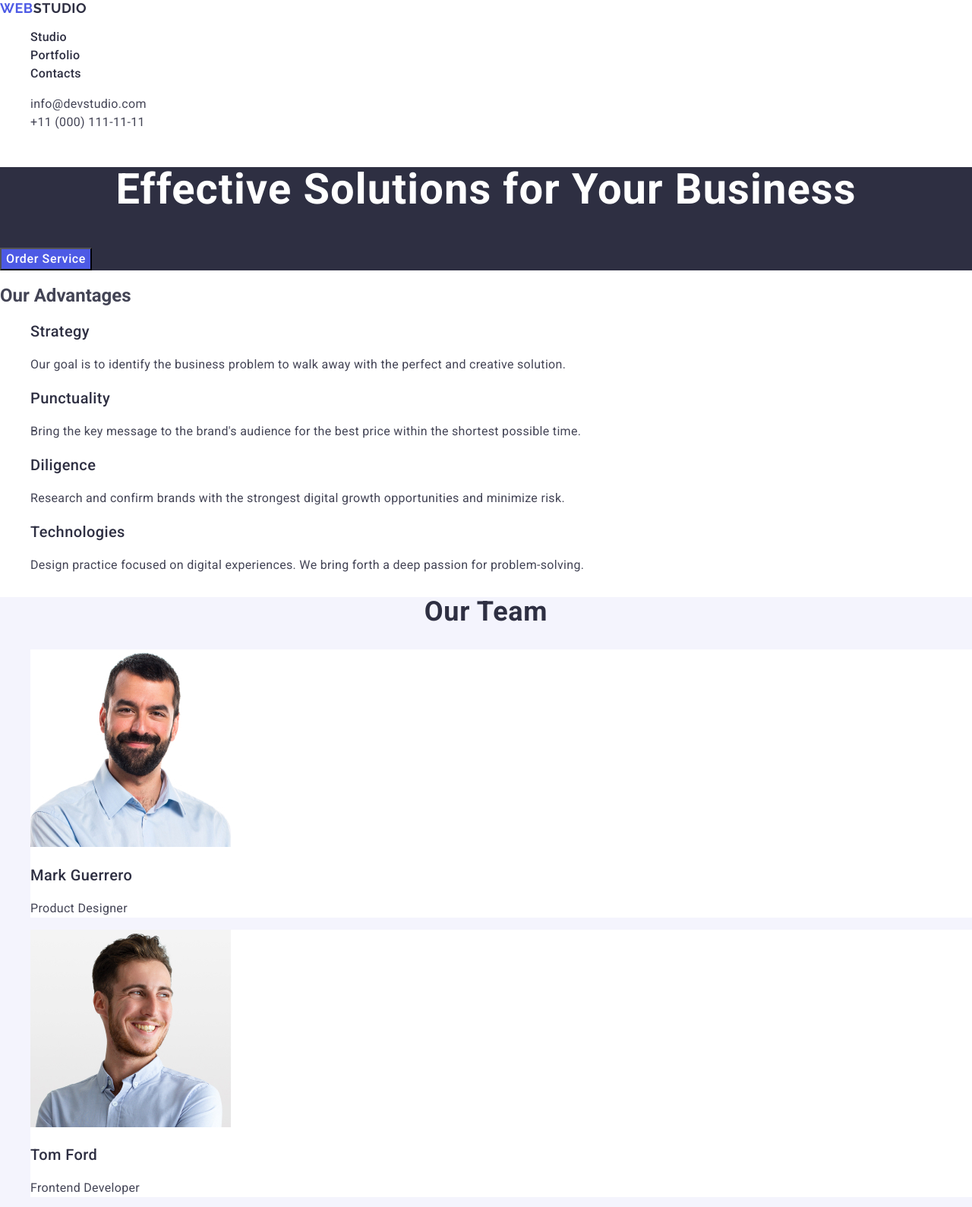
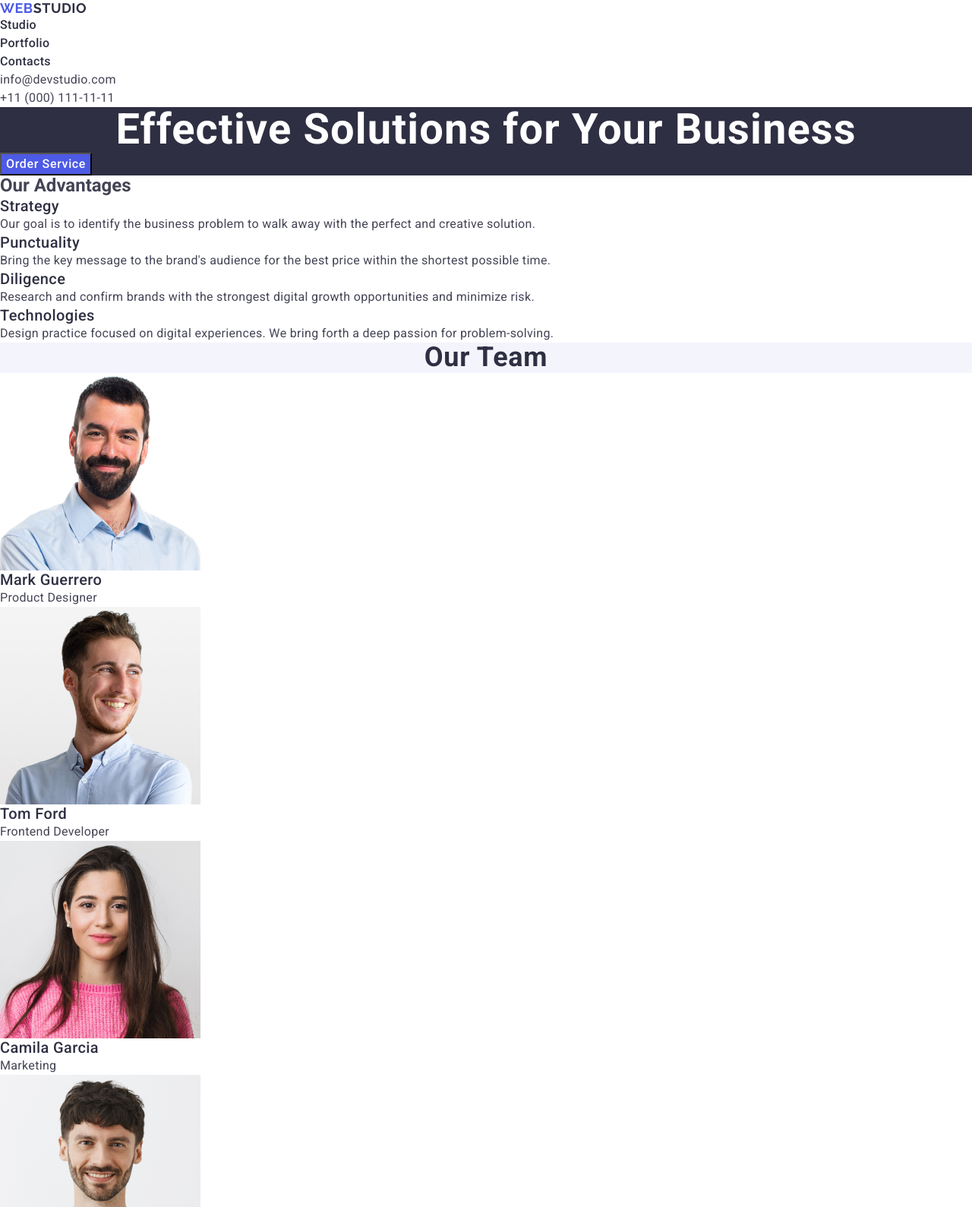
Before and after one commit to Alex-coder24/goit-markup-hw-06, a plain HTML site: page index.html in a window 1280 px wide. Shown: the top 1589 px of the page at 76% size. Drawn offline with nearby package versions, Linux system fonts and the light colour scheme.

Commit message:
add global style

```diff
--- a/css/stules.css
+++ b/css/stules.css
@@ -6,11 +6,33 @@ body {
 a {
   text-decoration: none;
 }
-ul {
+ul,
+ol {
   list-style-type: none;
+  margin: 0;
+  padding: 0;
+}
+img {
+  display: block;
 }
 
-/* ----------------------Top Line--------------------- */
+h1,
+h2,
+h3,
+h4,
+h5,
+h6,
+p {
+  margin: 0;
+}
+
+.container {
+}
+
+/*#region header*/
+
+.header-container {
+}
 .header {
 }
 .header-nav {
@@ -67,9 +89,12 @@ ul {
 .header-contacts-link:active {
   color: #404bbf;
 }
+/*#endregion header*/
 
-/* ----------------------Main--------------------- */
+/*#region Main*/
 .main {
+}
+.main-container {
 }
 .main-section {
   background-color: #2e2f42;
@@ -95,8 +120,11 @@ ul {
 .main-btn:focus {
   background: #404bbf;
 }
+/*#endregion Main*/
 
-/* ----------------------Section1--------------------- */
+/*#region Section1*/
+.feature-container {
+}
 .feature {
 }
 .feature-subtitle {
@@ -105,7 +133,7 @@ ul {
 }
 .feature-item {
 }
-.feature-subtitle-f {
+.feature-item-subtitle {
   font-weight: 500;
   font-size: 20px;
   color: #2e2f42;
@@ -119,8 +147,11 @@ ul {
   line-height: 1.5;
   letter-spacing: 0.02em;
 }
+/*#endregion Section1*/
 
-/* ----------------------Section2--------------------- */
+/*#region Section2*/
+.team-container {
+}
 .team {
   background-color: #f4f4fd;
 }
@@ -140,7 +171,7 @@ ul {
 }
 .team-img {
 }
-.team-subtitle-f {
+.team-item-subtitle {
   font-weight: 500;
   font-size: 20px;
   color: #2e2f42;
@@ -154,8 +185,11 @@ ul {
   line-height: 1.5;
   letter-spacing: 0.02em;
 }
+/*#endregion Section2*/
 
-/* ----------------------Section3--------------------- */
+/*#region Section3*/
+.portfolio-container {
+}
 .portfolio {
 }
 .portfolio-subtitle {
@@ -173,7 +207,7 @@ ul {
 }
 .portfolio-img {
 }
-.portfolio-subtitle-f {
+.portfolio-item-subtitle {
   font-weight: 500;
   font-size: 20px;
   color: #2e2f42;
@@ -187,8 +221,11 @@ ul {
   line-height: 1.5;
   letter-spacing: 0.02em;
 }
+/*#endregion Section3*/
 
-/* ----------------------Footer--------------------- */
+/*#region Footer*/
+.footer-container {
+}
 .footer {
   background-color: #2e2f42;
 }
@@ -211,3 +248,4 @@ ul {
 .footer-logo-studio {
   color: #f4f4fd;
 }
+/*#endregion Footer*/
--- a/index.html
+++ b/index.html
@@ -20,8 +20,11 @@
     />
     <link rel="stylesheet" href="./css/stules.css" />
   </head>
+
   <body>
-    <!--Top Line-->
+    <!--#region header-->
+    <div class="container">
+      <div class="header-container">
         <header class="header">
           <nav class="header-nav">
             <a href="./index.html" class="header-logo"
@@ -48,53 +51,59 @@
             </ul>
           </address>
         </header>
-    <!--End Top Line-->
+      </div>
+      <!--#endregion header-->
 
       <main class="main">
-      <!--hero image-->
+        <!--#region  hero image-->
+        <div class="main-container">
           <section class="main-section">
             <h1 class="main-title">Effective Solutions for Your Business</h1>
             <button class="main-btn" type="button">Order Service</button>
           </section>
-      <!--end hero image-->
+        </div>
+        <!--#endregion  hero image-->
 
-      <!--section 1-->
+        <!--#region section 1-->
+        <div class="feature-container">
           <section class="feature">
             <h2 class="feature-subtitle">Our Advantages</h2>
             <ul class="feature-list">
               <li class="feature-item">
-            <h3 class="feature-subtitle-f">Strategy</h3>
+                <h3 class="feature-item-subtitle">Strategy</h3>
                 <p class="feature-text">
-              Our goal is to identify the business problem to walk away with the
-              perfect and creative solution.
+                  Our goal is to identify the business problem to walk away with
+                  the perfect and creative solution.
                 </p>
               </li>
               <li class="feature-item">
-            <h3 class="feature-subtitle-f">Punctuality</h3>
+                <h3 class="feature-item-subtitle">Punctuality</h3>
                 <p class="feature-text">
-              Bring the key message to the brand's audience for the best price
-              within the shortest possible time.
+                  Bring the key message to the brand's audience for the best
+                  price within the shortest possible time.
                 </p>
               </li>
               <li class="feature-item">
-            <h3 class="feature-subtitle-f">Diligence</h3>
+                <h3 class="feature-item-subtitle">Diligence</h3>
                 <p class="feature-text">
                   Research and confirm brands with the strongest digital growth
                   opportunities and minimize risk.
                 </p>
               </li>
               <li class="feature-item">
-            <h3 class="feature-subtitle-f">Technologies</h3>
+                <h3 class="feature-item-subtitle">Technologies</h3>
                 <p class="feature-text">
-              Design practice focused on digital experiences. We bring forth a
-              deep passion for problem-solving.
+                  Design practice focused on digital experiences. We bring forth
+                  a deep passion for problem-solving.
                 </p>
               </li>
             </ul>
           </section>
-      <!--end section 1-->
+        </div>
+        <!--#endregion section 1-->
 
-      <!--section 2-->
+        <!--#region section 2-->
+        <div class="team-container">
           <section class="team">
             <h2 class="team-subbtitle">Our Team</h2>
             <ul class="team-list">
@@ -106,7 +115,7 @@
                   width="264"
                   height="260"
                 />
-            <h3 class="team-subtitle-f">Mark Guerrero</h3>
+                <h3 class="team-item-subtitle">Mark Guerrero</h3>
                 <p class="team-text">Product Designer</p>
               </li>
               <li class="team-item">
@@ -117,7 +126,7 @@
                   width="264"
                   height="260"
                 />
-            <h3 class="team-subtitle-f">Tom Ford</h3>
+                <h3 class="team-item-subtitle">Tom Ford</h3>
                 <p class="team-text">Frontend Developer</p>
               </li>
               <li class="team-item">
@@ -128,7 +137,7 @@
                   width="264"
                   height="260"
                 />
-            <h3 class="team-subtitle-f">Camila Garcia</h3>
+                <h3 class="team-item-subtitle">Camila Garcia</h3>
                 <p class="team-text">Marketing</p>
               </li>
               <li class="team-item">
@@ -139,14 +148,16 @@
                   width="264"
                   height="260"
                 />
-            <h3 class="team-subtitle-f">Daniel Wilson</h3>
+                <h3 class="team-item-subtitle">Daniel Wilson</h3>
                 <p class="team-text">UI Designer</p>
               </li>
             </ul>
           </section>
-      <!--end section 2-->
+        </div>
+        <!--#endregion section 2-->
 
-      <!--section 3-->
+        <!--#region section 3-->
+        <div class="portfolio-container">
           <section class="portfolio">
             <h2 class="portfolio-subtitle">Our Portfolio</h2>
             <ul class="portfolio-list">
@@ -158,7 +169,7 @@
                   width="360"
                   height="300"
                 />
-            <h3 class="portfolio-subtitle-f">Banking App</h3>
+                <h3 class="portfolio-item-subtitle">Banking App</h3>
                 <p class="portfolio-text">App</p>
               </li>
               <li class="portfolio-item">
@@ -169,7 +180,7 @@
                   width="360"
                   height="300"
                 />
-            <h3 class="portfolio-subtitle-f">Cashless Payment</h3>
+                <h3 class="portfolio-item-subtitle">Cashless Payment</h3>
                 <p class="portfolio-text">Marketing</p>
               </li>
               <li class="portfolio-item">
@@ -180,7 +191,7 @@
                   width="360"
                   height="300"
                 />
-            <h3 class="portfolio-subtitle-f">Meditation App</h3>
+                <h3 class="portfolio-item-subtitle">Meditation App</h3>
                 <p class="portfolio-text">App</p>
               </li>
               <li class="portfolio-item">
@@ -191,7 +202,7 @@
                   width="360"
                   height="300"
                 />
-            <h3 class="portfolio-subtitle-f">Taxi Service</h3>
+                <h3 class="portfolio-item-subtitle">Taxi Service</h3>
                 <p class="portfolio-text">Marketing</p>
               </li>
               <li class="portfolio-item">
@@ -202,7 +213,7 @@
                   width="360"
                   height="300"
                 />
-            <h3 class="portfolio-subtitle-f">Screen Illustrations</h3>
+                <h3 class="portfolio-item-subtitle">Screen Illustrations</h3>
                 <p class="portfolio-text">Design</p>
               </li>
               <li class="portfolio-item">
@@ -213,24 +224,28 @@
                   width="360"
                   height="300"
                 />
-            <h3 class="portfolio-subtitle-f">Online Courses</h3>
+                <h3 class="portfolio-item-subtitle">Online C-itemourses</h3>
                 <p class="portfolio-text">Marketing</p>
               </li>
             </ul>
           </section>
-      <!--end section 3-->
+        </div>
+        <!--#endregion section 3-->
       </main>
 
-    <!--footer-->
+      <!--#region footer-->
+      <div class="footer-container">
         <footer class="footer">
           <a href="./index.html" class="footer-logo"
             >Web<span class="footer-logo-studio">Studio</span></a
           >
           <p class="footer-text">
-        Increase the flow of customers and sales for your business with digital
-        marketing & growth solutions.
+            Increase the flow of customers and sales for your business with
+            digital marketing & growth solutions.
           </p>
         </footer>
-    <!--end footer-->
+      </div>
+    </div>
+    <!--#endregion footer-->
   </body>
 </html>
```
Lines whose indentation alone changed are shown as unchanged.
